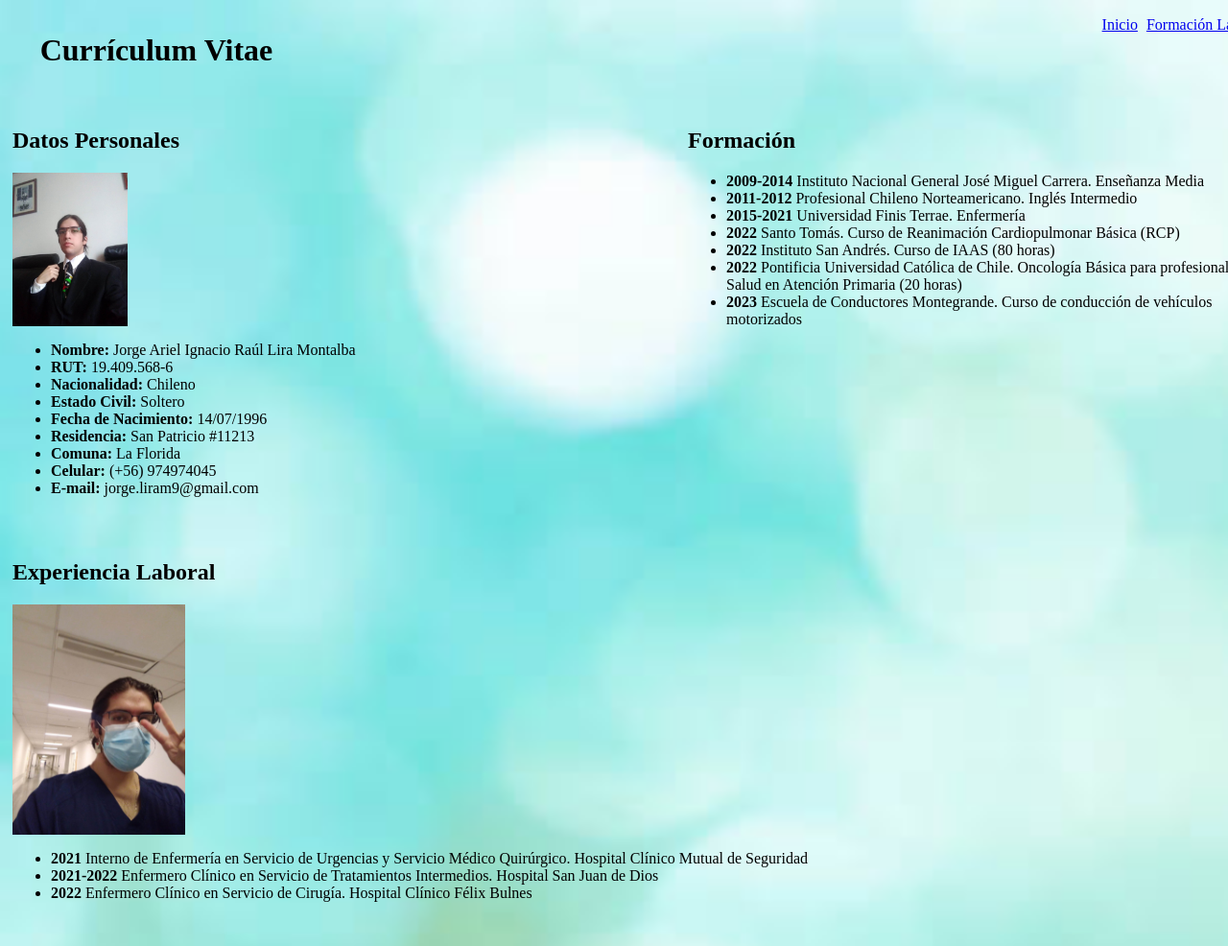
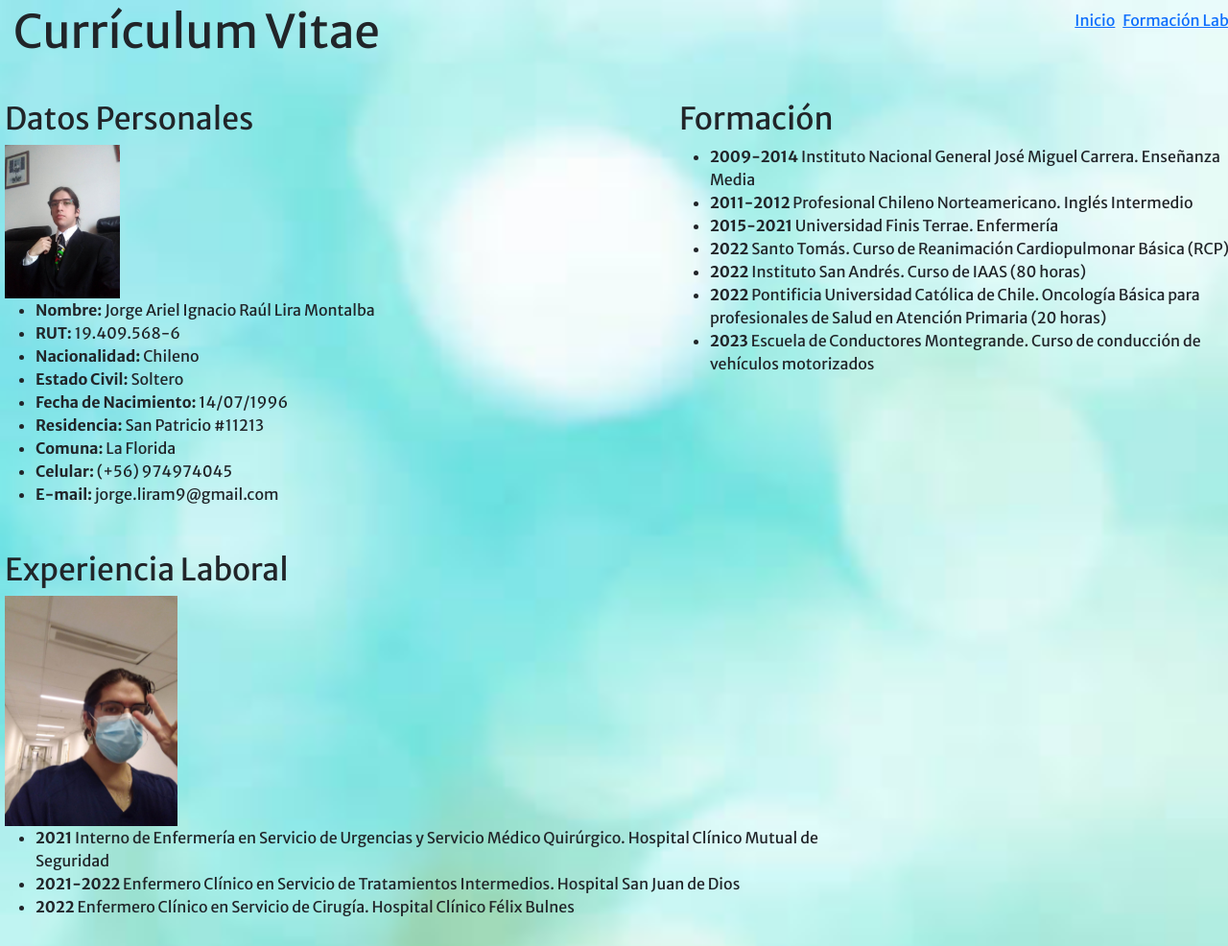
Before and after one commit to Lyrachan/repositoriocurriculum, a plain HTML site: page index.html in a window 1280 px wide. Shown: the top 986 px of the page at 96% size. Drawn offline with nearby package versions, Linux system fonts and the light colour scheme; a web font is replaced by a local one.

Commit message:
Añadí bootstrap, js y un tipo de fuente nueva

```diff
--- a/assets/css/estilo.css
+++ b/assets/css/estilo.css
@@ -1,23 +1,23 @@
-body{
+body {
     background-image: url(../img/istockphoto-1310553941-612x612.jpg);
     background-size: cover;
 }
 
-#content{
+#content {
     width: 100%;
     height:auto;
-    font-family: serif;
+    font-family: 'Merriweather Sans', sans-serif;
 }
 
-#arriba{
+#arriba {
     width: 1320px;
     height: 60px;
     margin: auto;
     /* border: 1px solid red; */
     }
 
-#cabecera{
-    width: 300px;
+#cabecera {
+    width: 400px;
     height: 50px;
     margin-left: 5px;
     margin-top: 5px;
@@ -28,7 +28,7 @@ body{
     text-align: center;
 }
 
-#menu{
+#menu {
     width: 450px;
     height: 50px;
     margin: 0;
@@ -99,3 +99,7 @@ body{
     margin-top: 10px;
     /* border: 1px solid red; */
 }
+
+
+/* font-family: 'Merriweather Sans', sans-serif;
+font-family: 'Shippori Antique', sans-serif; */
--- a/index.html
+++ b/index.html
@@ -6,13 +6,18 @@
     <meta name="viewport" content="width=device-width, initial-scale=1.0">
     <title>Curriculum Vitae - Jorge Lira</title>
     <link rel="icon" type="image/png" href="./assets/img/priestess-icon.png" /> <!-- ****IMPORTANTE****: LOS favicon SE REFERENCIAN CON rel="icon" -->
+    <link rel="preconnect" href="https://fonts.googleapis.com">
+    <link rel="preconnect" href="https://fonts.gstatic.com" crossorigin>
+    <link href="https://fonts.googleapis.com/css2?family=Merriweather+Sans:wght@400;700&family=Shippori+Antique&display=swap" rel="stylesheet">
+    <link href="https://cdn.jsdelivr.net/npm/bootstrap@5.3.0-alpha3/dist/css/bootstrap.min.css" rel="stylesheet" integrity="sha384-KK94CHFLLe+nY2dmCWGMq91rCGa5gtU4mk92HdvYe+M/SXH301p5ILy+dN9+nJOZ" crossorigin="anonymous"> <!-- Bootstrap por CDN -->
     <link rel="stylesheet" href="assets/css/estilo.css" />
+
 </head>
 <body>
     <div id="content">
         <div id="arriba">
-            <div id="cabecera">
-                <h1>Currículum Vitae</h1>
+            <div id="cabecera" class="mb-4">
+                <h1 class="display-5">Currículum Vitae</h1>
             </div>
             <div id="menu">
                 <ul id="menu-ul">
@@ -65,5 +70,9 @@
             <p>Jorge Lira Montalba 2023. Todos los derechos reservados. <a href="https://www.linkedin.com/in/jorge-lira-montalba-b57a18234/"><img src="assets/img/linkedin-icon.png" alt="icon_linkedin" width="21x21"></a></p> <!-- Derechos de autor porque es mío y lo hice yop -->
         </footer>
 </div>
+
+<script src="https://cdn.jsdelivr.net/npm/bootstrap@5.3.0-alpha3/dist/js/bootstrap.bundle.min.js" integrity="sha384-ENjdO4Dr2bkBIFxQpeoTz1HIcje39Wm4jDKdf19U8gI4ddQ3GYNS7NTKfAdVQSZe" crossorigin="anonymous"></script> <!-- Javascript de bootstrap por CDN -->
+    <script src="https://ajax.googleapis.com/ajax/libs/jquery/3.6.4/jquery.min.js"></script> <!-- Instalación de JQuery -->
+    <!-- Próximamente habrá un javascript local aquí -->
 </body>
 </html>
```
